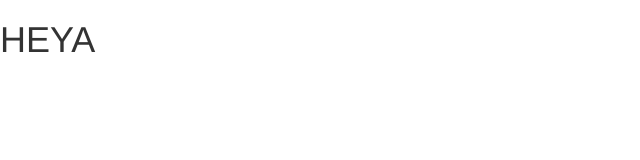
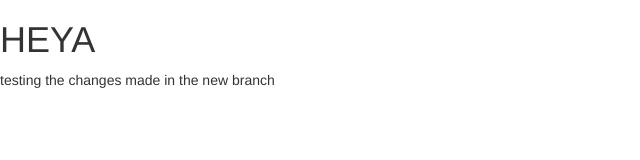
Before and after one commit to kewanggh/8_GitHub-Profiler, a website: page index.html in a window 1280 px wide. Shown: the whole page, without its empty margins (0-640 px from the left). Drawn offline with nearby package versions, Linux system fonts and the light colour scheme; files that its build step writes are made by us from their sources.

Commit message:
added a paragraph in the home page

```diff
--- a/index.html
+++ b/index.html
@@ -16,6 +16,7 @@
 <script src="bower_components/jquery/dist/jquery.js"></script>
 <!-- endbower -->
 <h1>HEYA</h1>
+<p>testing the changes made in the new branch</p>
 <!-- inject:js -->
 <!-- endinject -->
 </body>
```
